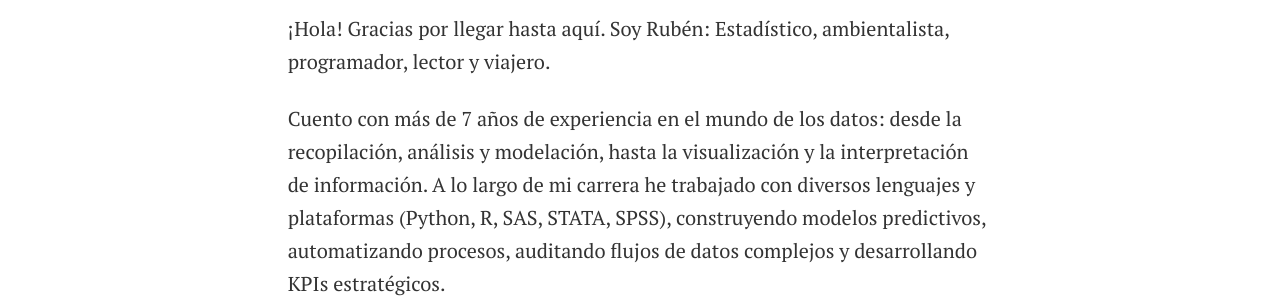
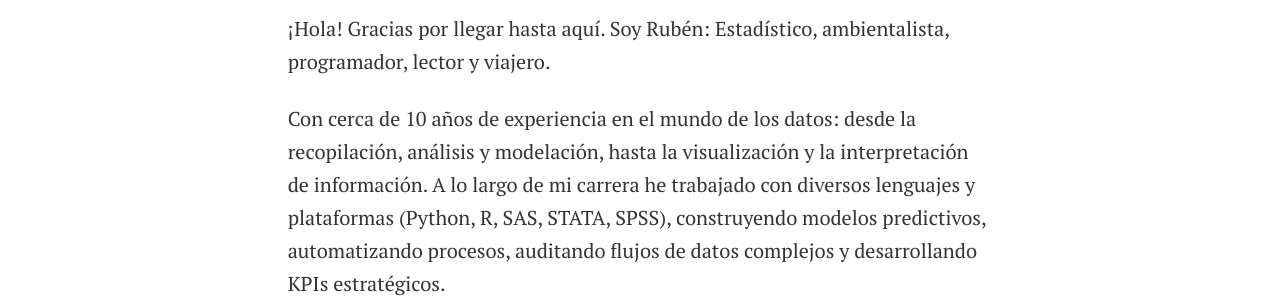
Before and after one commit to sarudalf3/sarudalf3.github.io, a Jekyll site: the page built from pages/about.md, in a window 1280 px wide and 900 px high, scrolled down 404 px. Shown: the part 155-455 px from the top of the window. Built offline with Jekyll 4.4.1, drawn with Linux system fonts in a browser that asks for light colours; nearby versions of some CDN libraries.

Commit message:
update 202508

```diff
--- a/pages/about.md
+++ b/pages/about.md
@@ -12,7 +12,7 @@ permalink: "/about/"
 ¡Hola! Gracias por llegar hasta aquí.
 Soy Rubén: Estadístico, ambientalista, programador, lector y viajero.
 
-Cuento con más de 7 años de experiencia en el mundo de los datos: desde la recopilación, análisis y modelación, hasta la visualización y la interpretación de información.
+Con cerca de 10 años de experiencia en el mundo de los datos: desde la recopilación, análisis y modelación, hasta la visualización y la interpretación de información.
 A lo largo de mi carrera he trabajado con diversos lenguajes y plataformas (Python, R, SAS, STATA, SPSS), construyendo modelos predictivos, automatizando procesos, auditando flujos de datos complejos y desarrollando KPIs estratégicos.
 
 Mi experiencia laboral diversa ha sido una ventaja competitiva: me ha permitido abordar problemas desde distintos ángulos, proponer soluciones innovadoras y adaptarme con facilidad a diferentes industrias y desafíos.
```
Also changed, not shown: 1 other file.
